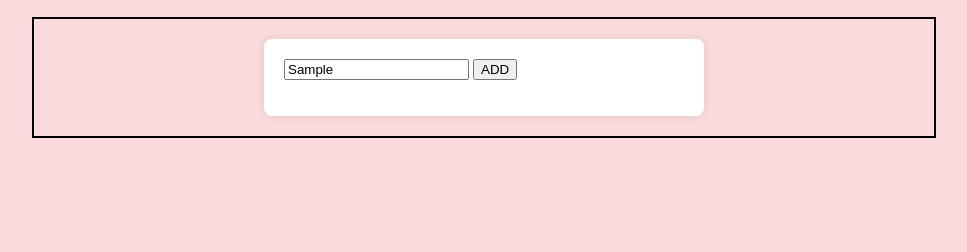
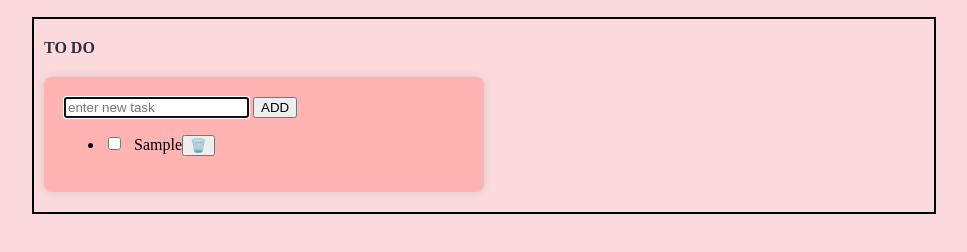
Before and after one commit to sasika-bista/To-Do-List, a plain HTML site: page index.html in a window 1280 px wide. Both pictures are taken after typing "Sample" into the empty fields and a click on the button "ADD". Shown: the part 94-346 px from the top of the page, without its empty margins (156-1123 px from the left). Drawn offline with Linux system fonts and the light colour scheme.

Commit message:
add and remove task
created a add and remove function in js

```diff
--- a/index.html
+++ b/index.html
@@ -22,6 +22,7 @@
     </div>
 
     <div class="container">
+        <div class="title">TO DO</div>
         <div class="toDo">
             <input type="text" class="inToDO" placeholder="enter new task">
             <button class="addTask">ADD</button>
@@ -30,6 +31,6 @@
         </div>
     </div>
 
-    <script scr="script.js"></script>
+    <script src="script.js"></script>
 </body>
 </html>
--- a/main.css
+++ b/main.css
@@ -34,11 +34,16 @@ body{
     text-transform: uppercase   ;
     font-size: 30px;
 }
-
+.title{
+  text-transform: uppercase;
+  font-weight: bolder;
+  margin: 20px 10px 20px 10px; /* top right bot left*/
+  color: var(--text-color);
+}
 .toDo {
   max-width: 400px;
-  margin: 20px auto;
-  background: white;
+  margin:  20px 10px 20px 10px;
+  background: var(--danger-color);
   padding: 20px;
   border-radius: 8px;
   box-shadow: 0 0 10px rgba(0,0,0,0.1);
@@ -50,10 +55,7 @@ body{
   font-size: 1rem;
 }
 
-#addTask {
-  padding: 10px 15px;
-  margin-left: 10px;
-  font-size: 1rem;
+.addTask {
   cursor: pointer;
 }
 
--- a/script.js
+++ b/script.js
@@ -0,0 +1,78 @@
+const taskInput = document.querySelector(".inToDO");
+const addTaskBtn = document.querySelector(".addTask");
+const taskList = document.querySelector(".taskList");
+
+function addTask(taskText) {
+  if (!taskText.trim()) return;
+
+  const taskIteam = document.createElement("li");
+  taskIteam.className = "task-iteam";
+
+  const checkBox = document.createElement("input");
+  checkBox.type = "checkbox";
+
+  const span = document.createElement("span");
+  span.className = "task-text";
+  span.textContent = taskText;
+
+  const delBtn = document.createElement("button");
+  delBtn.textContent = "🗑️";
+  delBtn.className = "deleteBtn";
+
+  taskIteam.appendChild(checkBox);
+  taskIteam.appendChild(span);
+  taskIteam.appendChild(delBtn);
+
+  taskList.appendChild(taskIteam);
+
+  checkBox.addEventListener("change", () => {
+    taskIteam.classList.toggle("completed");
+    saveTasksToLocalStorage();
+  });
+
+  delBtn.addEventListener("click", () => {
+    taskList.removeChild(taskIteam);
+    saveTasksToLocalStorage();
+  });
+
+  saveTasksToLocalStorage();
+}
+
+addTaskBtn.addEventListener("click", () => {
+  addTask(taskInput.value);
+  console.log(taskInput.value);
+  taskInput.value = "";
+  taskInput.focus();
+});
+
+taskInput.addEventListener("keydown", (e) => {
+  if (e.key === "Enter") {
+    addTask(taskInput.value);
+    taskInput.value = "";
+  }
+});
+
+function saveTasksToLocalStorage() {
+  const tasks = [];
+  taskList.querySelectorAll("li").forEach((li) => {
+    tasks.push({
+      text: li.querySelector(".task-text").textContent,
+      completed: li.classList.contains("completed"),
+    });
+  });
+  localStorage.setItem("tasks", JSON.stringify(tasks));
+}
+
+function loadTasksFromLocalStorage() {
+  const tasks = JSON.parse(localStorage.getItem("tasks")) || [];
+  tasks.forEach((task) => {
+    addTask(task.text);
+    if (task.completed) {
+      const lastTask = taskList.lastElementChild;
+      lastTask.classList.add("completed");
+      lastTask.querySelector('input[type="checkbox"]').checked = true;
+    }
+  });
+}
+
+window.addEventListener("DOMContentLoaded", loadTasksFromLocalStorage);
```
